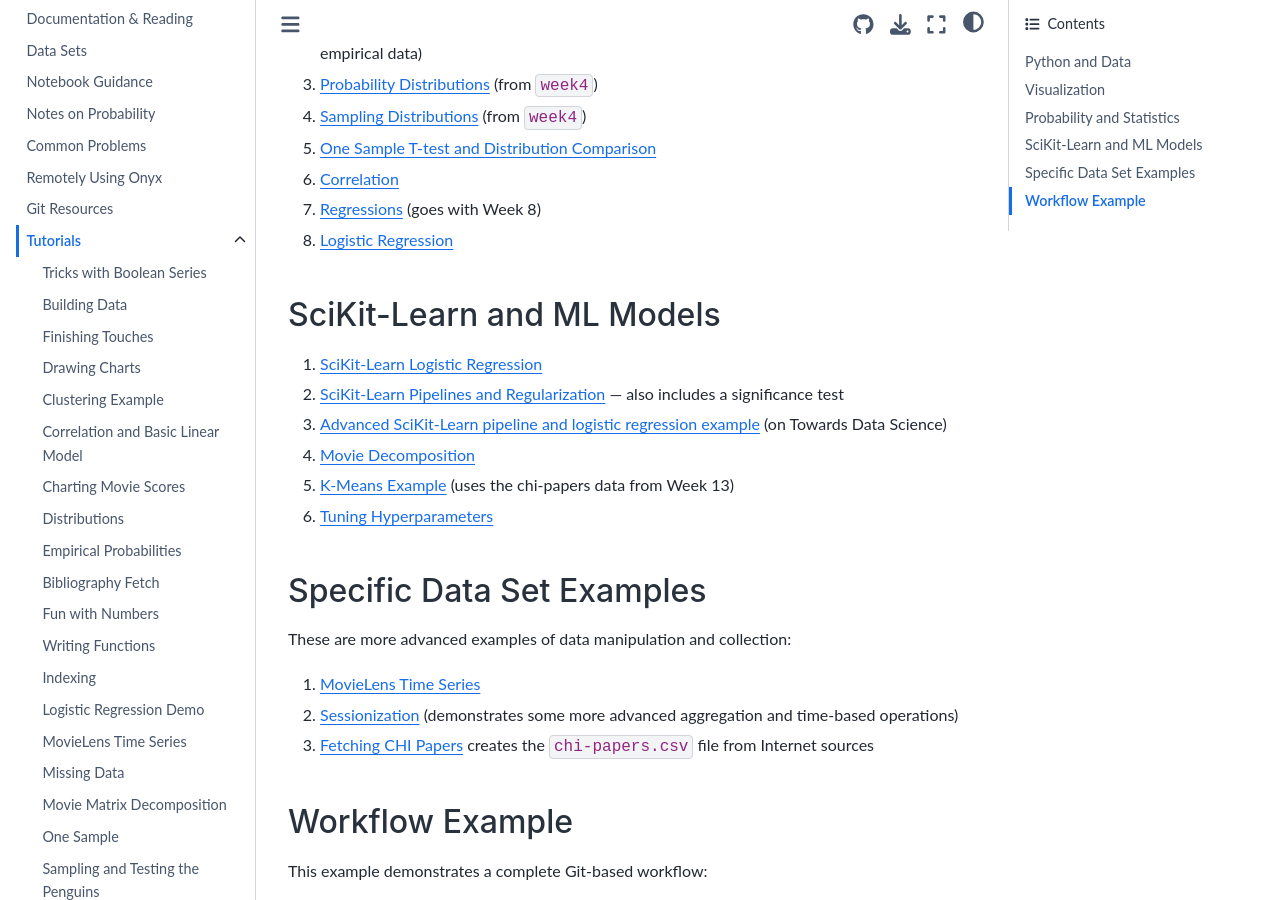
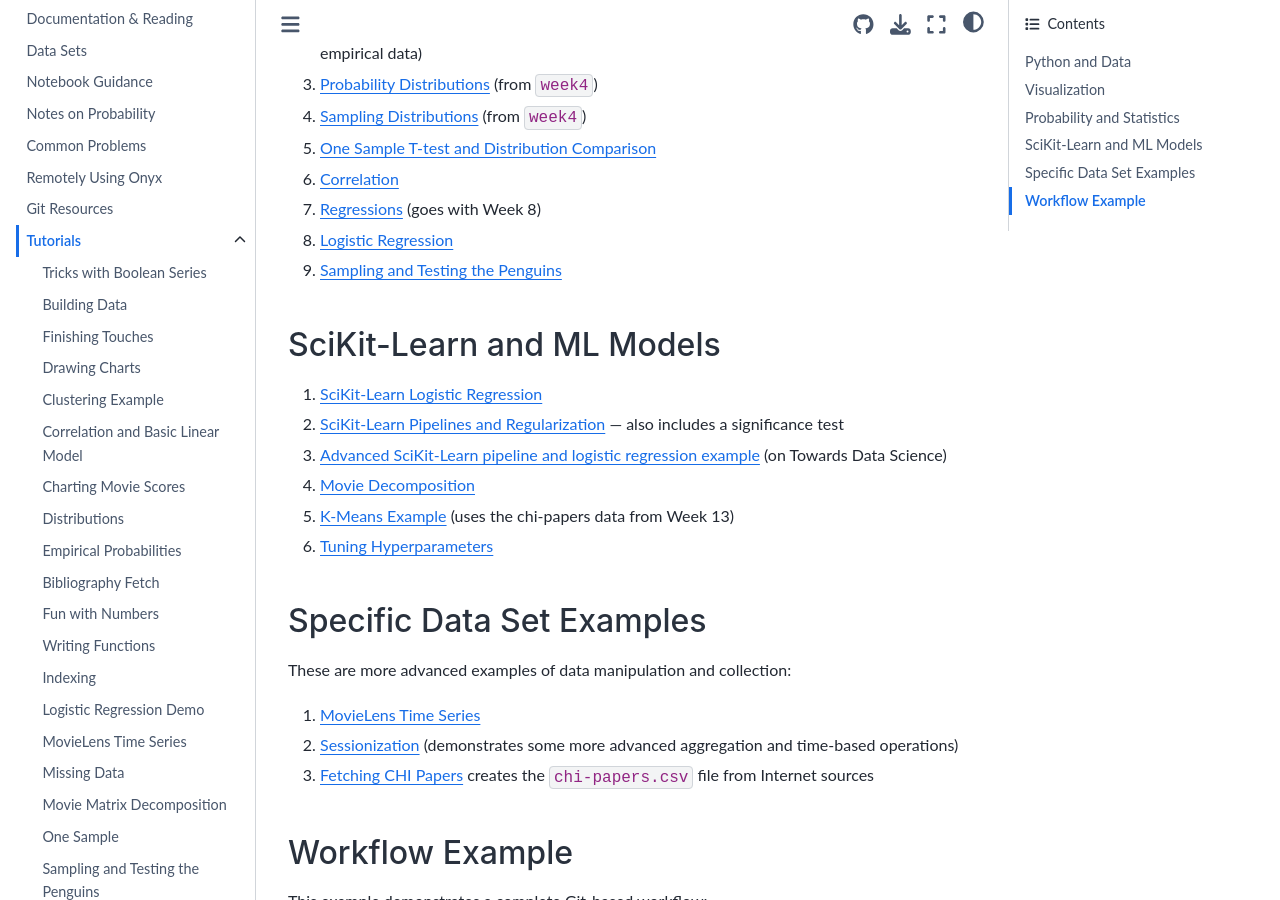
Before and after one commit to mdekstrand/cs533-web, a Jupyter Book: the page built from resources/tutorials/index.md, in a window 1280 px wide and 900 px high, scrolled down 872 px. Built offline with Jupyter Book 1.0.4 settings and Sphinx 7.4.7 and the Sphinx Book theme 1.1.4, drawn with Linux system fonts in a browser that asks for light colours; pages that are not in the unit, such as notebooks, are missing from menus; cross-references to code outside the pages are shown as plain code; a style sheet for code colours, icons or effects is not loaded.

Commit message:
Update index.md

```diff
--- a/resources/tutorials/index.md
+++ b/resources/tutorials/index.md
@@ -33,6 +33,7 @@ These notebooks are on basic Python data manipulation:
 6.  [Correlation](Correlation.ipynb)
 7.  [Regressions](Regressions.ipynb) (goes with [Week 8](../../week8/index.md))
 8.  [Logistic Regression](LogitRegressionDemo.ipynb)
+9.  [Sampling and Testing the Penguins](PenguinSamples.ipynb)
 
 ## SciKit-Learn and ML Models
 
```
